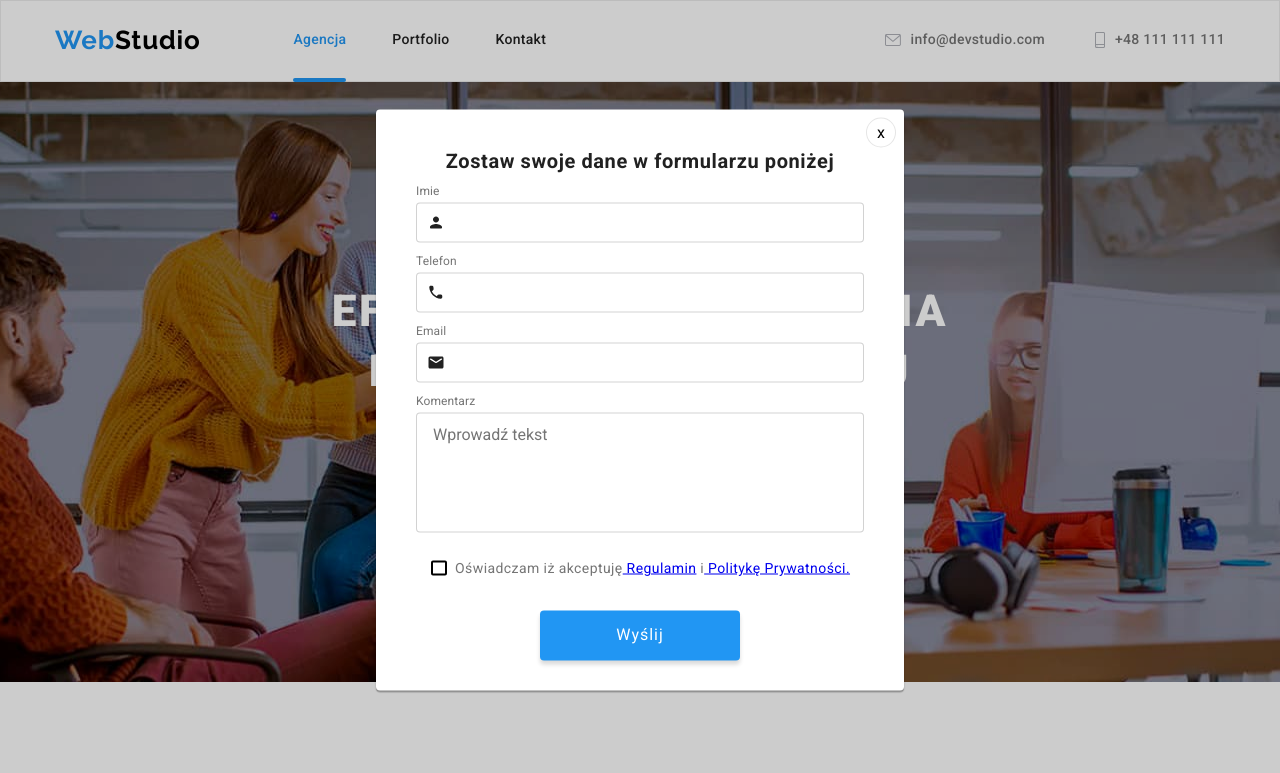
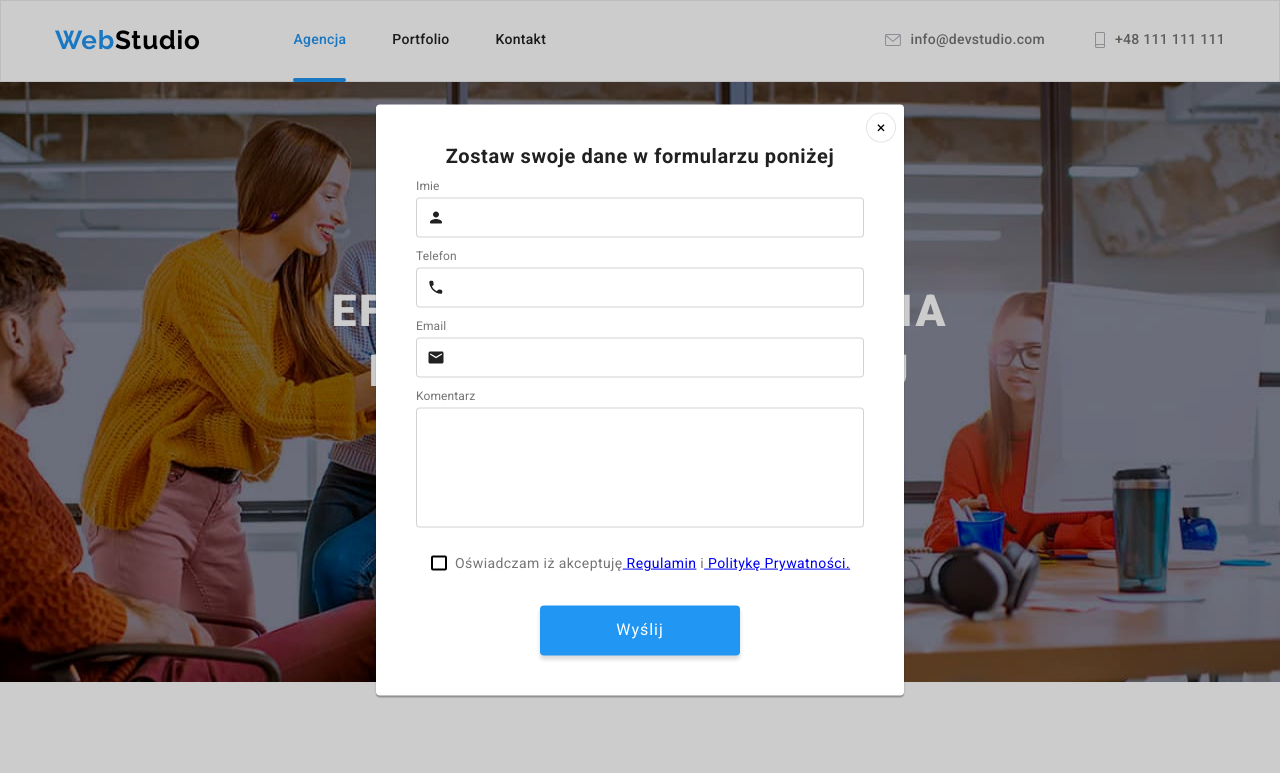
Before and after one commit to KarolMalinowski0605/goit-markup-hw-06, a plain HTML site: page index.html in a window 1280 px wide. Both pictures are taken after a click on the button "Zamów usługe". Shown: the top 773 px of the page. Drawn offline with nearby package versions, Linux system fonts and the light colour scheme.

Commit message:
correct hw-6

```diff
--- a/css/styles.css
+++ b/css/styles.css
@@ -545,7 +545,7 @@ img {
     left: 50%;
     top: 50%;
     width: 528px;
-    height: 581px;
+    min-height: 581px;
     background-color: var(--brand-color-white);
     box-shadow: 0px 1px 3px rgba(0, 0, 0, 0.12), 0px 1px 1px rgba(0, 0, 0, 0.14),
         0px 2px 1px rgba(0, 0, 0, 0.2);
@@ -710,7 +710,12 @@ textarea:focus-within {
     border-radius: 4px;
     background-color: var(--brand-color-background-footer);
     padding-left: 16px;
+    color: var(--brand-color-white);
 }
+::placeholder {
+    color: var(--brand-color-white);
+}
+
 .footer-submit {
     position: relative;
     margin-left: 12px;
--- a/index.html
+++ b/index.html
@@ -76,7 +76,7 @@
                                 class="close-modal"
                                 type="button"
                             >
-                                x
+                            &times
                             </button>
                             <p>Zostaw swoje dane w formularzu poniżej</p>
 
```
